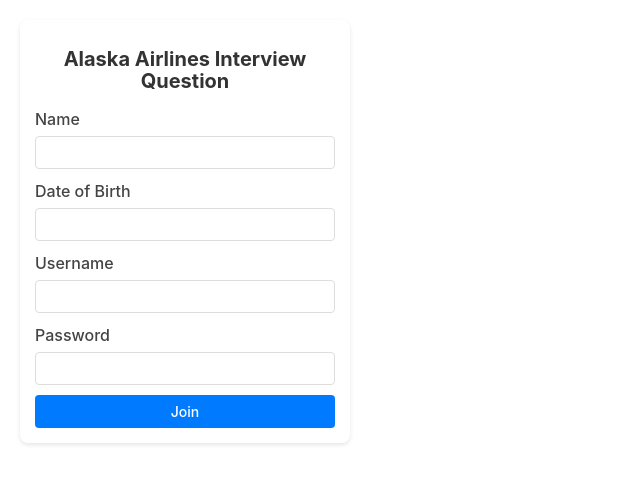
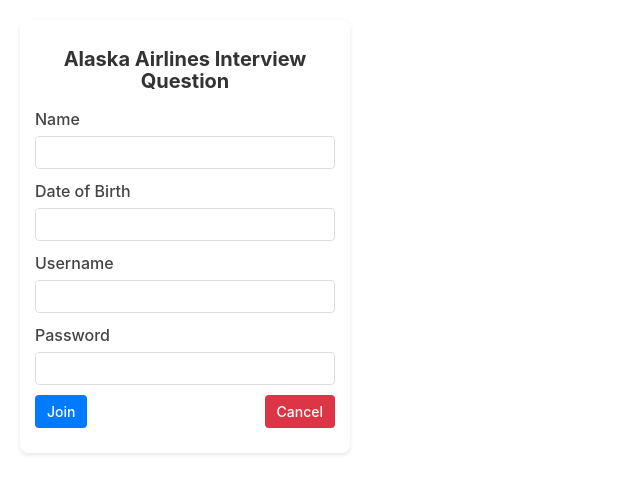
Before and after one commit to ukaranji/InterviewQuestion, a React (Vite) app: page / in a window 1280 px wide. Shown: the top 494 px of the page, without its empty margins (0-640 px from the left). Built offline with nearby package versions, Linux system fonts and the light colour scheme.

Commit message:
Updating the Css Content

```diff
--- a/src/Signup/FormComponent.jsx
+++ b/src/Signup/FormComponent.jsx
@@ -27,7 +27,10 @@
           <label>Password</label>
           <input type="text" name="password" />
         </div>
-        <button className="submitButton" type="submit">Join</button>
+        <div className="buttonGroup">
+      <button type="submit" className="submitButton">Join</button>
+      <button type="button" className="cancelButton" onClick={() => window.close()}>Cancel</button>
+    </div>
       </form>
     </div>
   );
--- a/src/Signup/styles.scss
+++ b/src/Signup/styles.scss
@@ -8,6 +8,12 @@
   position: absolute;
   top: 0;
   left: 0;
+}
+
+.Form .logo {
+  display: block;
+  margin: 0 auto 10px auto; /* Center the logo and add bottom margin */
+  max-width: 100px; /* Adjust the size as needed */
 }
 
 .Form h1 {
@@ -50,6 +56,11 @@
   color: #000000; /* Set text color to black */
 }
 
+.Form .buttonGroup {
+  display: flex;
+  justify-content: space-between;
+}
+
 .Form .submitButton {
   padding: 8px 12px; /* Reduced padding */
   border: none;
@@ -64,3 +75,18 @@
 .Form .submitButton:hover {
   background-color: #0056b3; /* Darker blue on hover */
 }
+
+.Form .cancelButton {
+  padding: 8px 12px; /* Reduced padding */
+  border: none;
+  border-radius: 4px;
+  background-color: #dc3545; /* Red color */
+  color: white;
+  font-size: 14px; /* Slightly smaller font size */
+  cursor: pointer;
+  transition: background-color 0.3s ease;
+}
+
+.Form .cancelButton:hover {
+  background-color: #c82333; /* Darker red on hover */
+}
```
